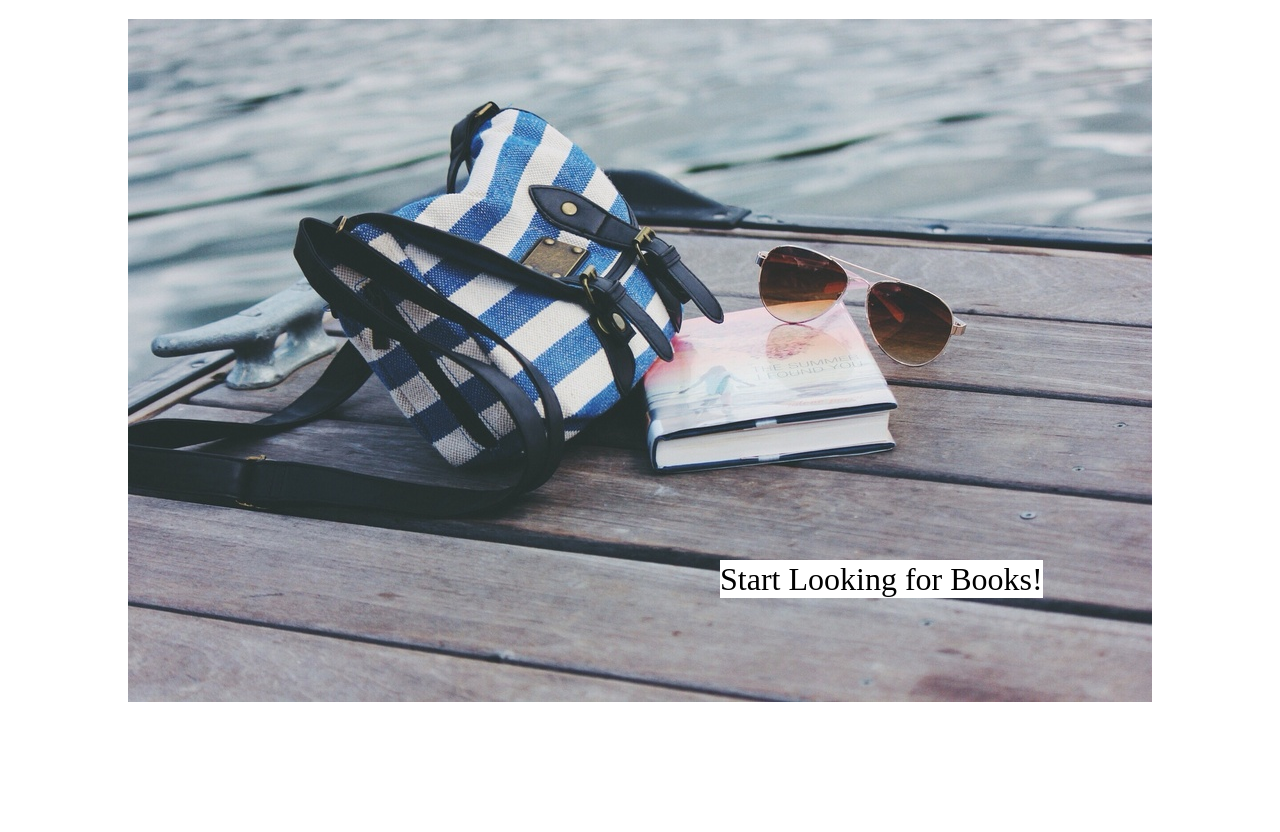
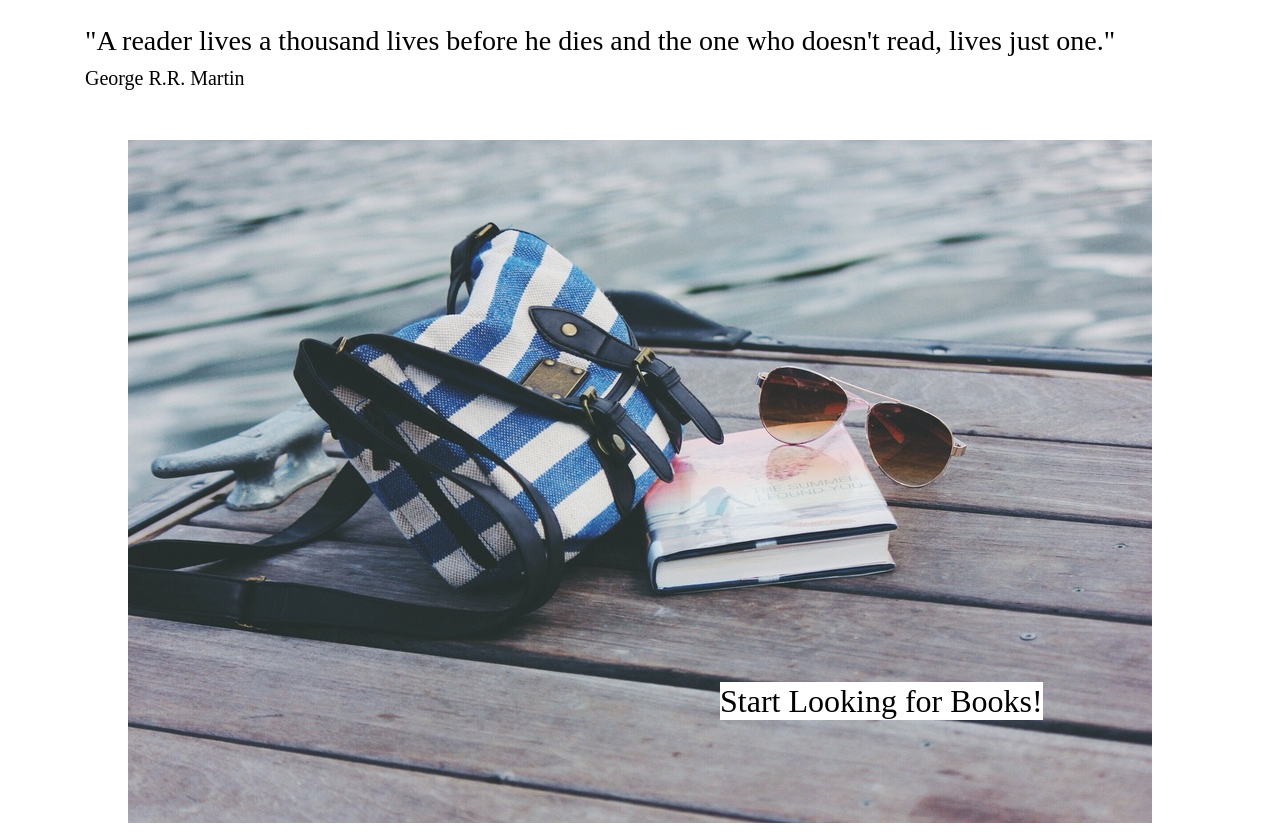
Before and after one commit to HoLaw77/E-commerce-bookshop-project, a Django app: page / in a window 1280 px wide. Shown: the part 88-920 px from the top of the page. Before the commit the page ends 790 px from the top, so only its background shows below. Run offline with Django 3.2, Linux system fonts and the light colour scheme; some libraries are stand-ins or nearby versions; some web fonts are replaced.

Commit message:
add quote in index.html

```diff
--- a/home/templates/home/index.html
+++ b/home/templates/home/index.html
@@ -4,6 +4,21 @@
 
 <!-- till here -->
 {% block content %}
+<div class="container quote">
+    <div class="row">
+        <div class="col-lg-12 mt-4 mb-4">
+            <h3 class="title-text">
+                "A reader lives a thousand lives before he dies and the one who doesn't read, lives just one."
+
+            </h3>
+            <h5 class="title-text">
+                George R.R. Martin
+            </h5>
+
+        </div>
+    </div>
+
+</div>
 <div class="container main" style="margin-top:10px">
     <div class="row">
 
```
